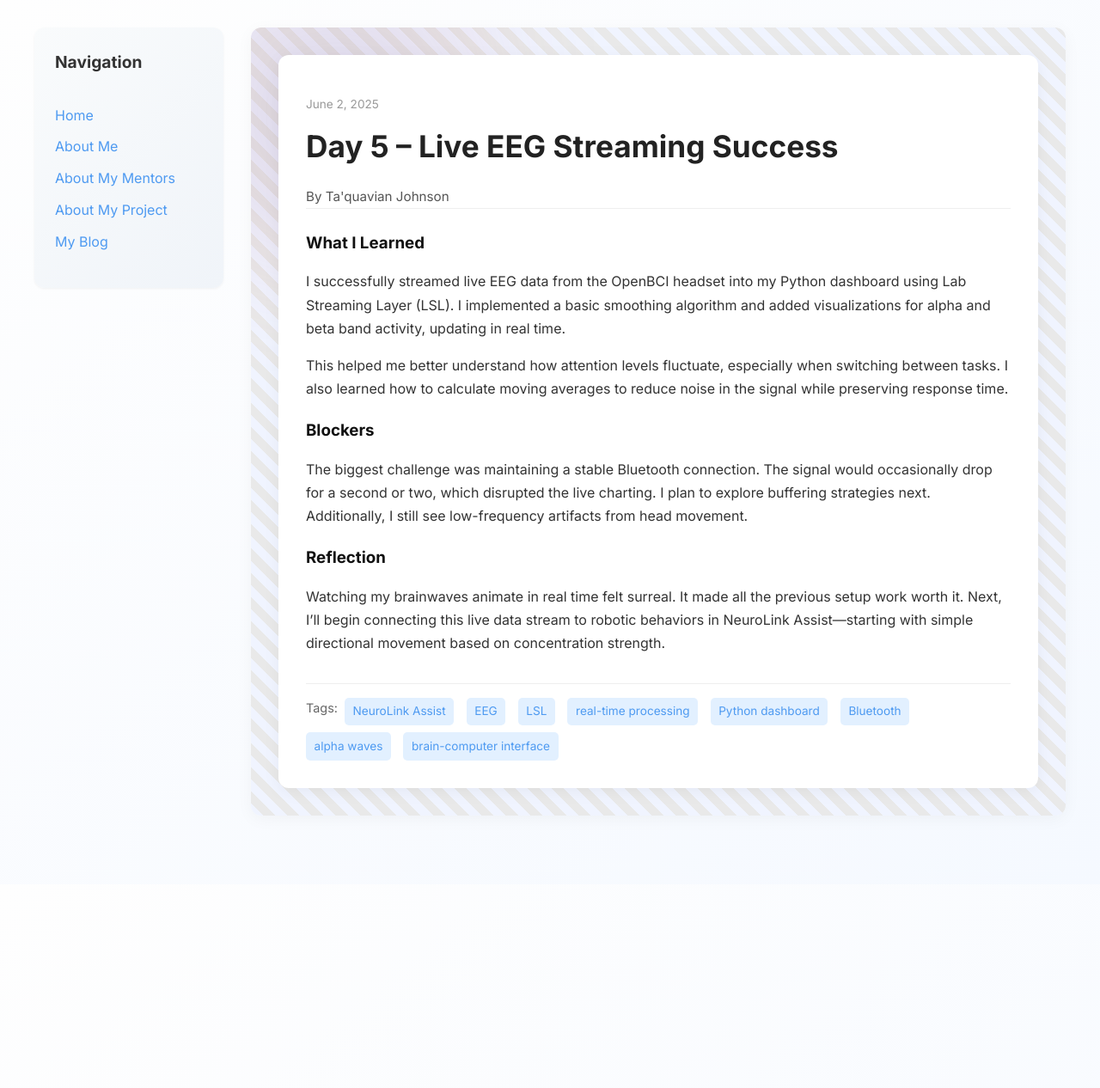
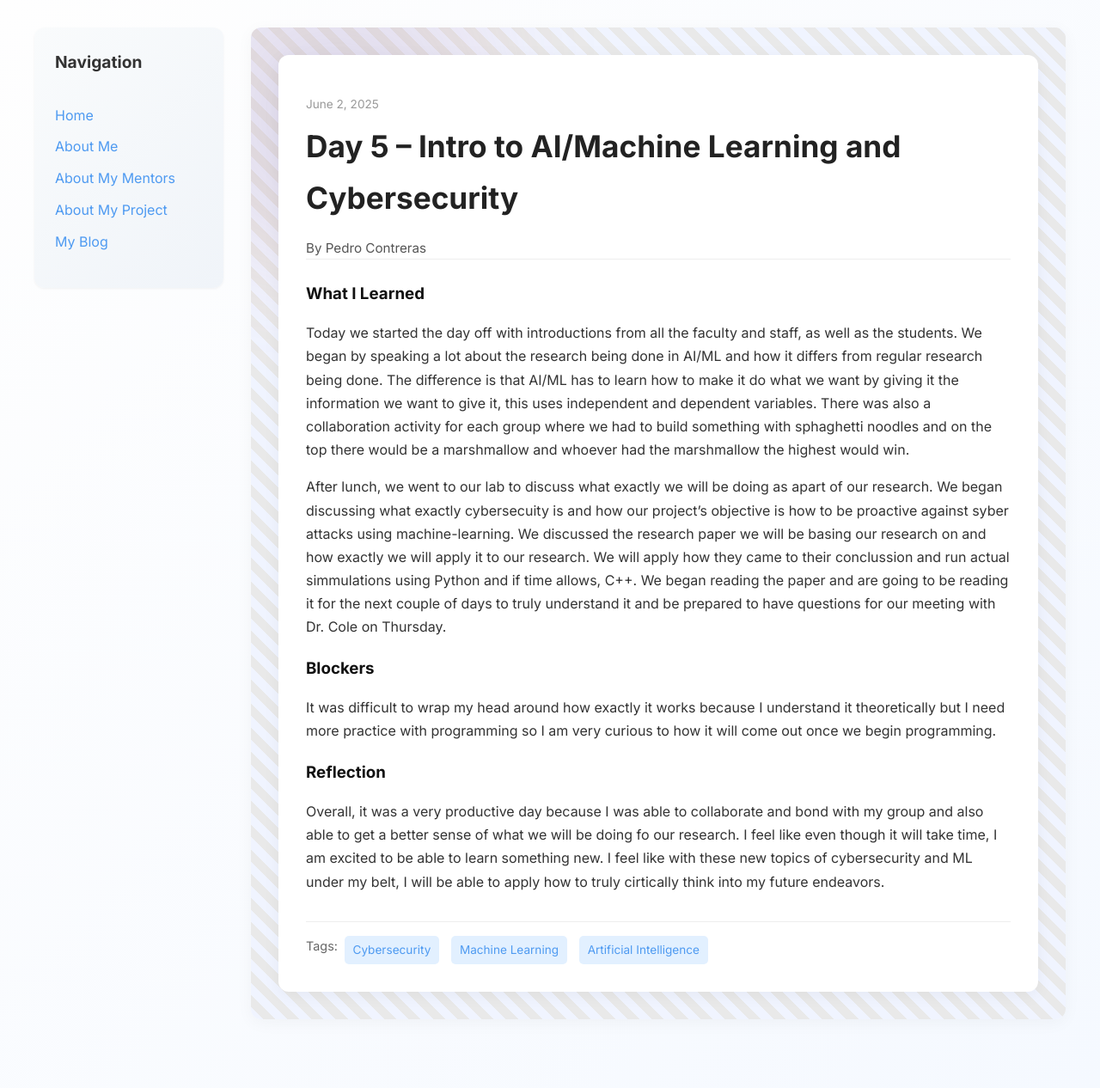
Before and after one commit to pedrocon42/pedrocon42.github.io, a Jekyll site: the page built from _posts/2025-06-02-day-5.md, in a window 1280 px wide. Shown: the whole page at 86% size. Built offline with Jekyll 4.4.1, drawn with Linux system fonts in a browser that asks for light colours; before the commit the page ends 1029 px from its top, so only the background shows below that.

Commit message:
Update 2025-06-02-day-5.md

```diff
--- a/_posts/2025-06-02-day-5.md
+++ b/_posts/2025-06-02-day-5.md
@@ -1,19 +1,21 @@
 ---
 layout: post
-title: "Day 5 – Live EEG Streaming Success"
+title: "Day 5 – Intro to AI/Machine Learning and Cybersecurity"
 date: 2025-06-02
-author: Ta'quavian Johnson
+author: Pedro Contreras
 permalink: /day5.html
-tags: ["NeuroLink Assist", "EEG", "LSL", "real-time processing", "Python dashboard", "Bluetooth", "alpha waves", "brain-computer interface"]
+tags: ["Cybersecurity", "Machine Learning","Artificial Intelligence"]
 
 what_i_learned: |
-  I successfully streamed live EEG data from the OpenBCI headset into my Python dashboard using Lab Streaming Layer (LSL). I implemented a basic smoothing algorithm and added visualizations for alpha and beta band activity, updating in real time.
+  Today we started the day off with introductions from all the faculty and staff, as well as the students. We began by speaking a lot about the research being done in AI/ML and how it differs from regular research being done. The difference is that AI/ML has to learn how to make it do what we want by giving it the information we want to give it, this uses independent and dependent variables. There was also a collaboration activity for each group where we had to build something with sphaghetti noodles and on the top there would be a marshmallow and whoever had the marshmallow the highest would win.
 
-  This helped me better understand how attention levels fluctuate, especially when switching between tasks. I also learned how to calculate moving averages to reduce noise in the signal while preserving response time.
+  After lunch, we went to our lab to discuss what exactly we will be doing as apart of our research. We began discussing what exactly cybersecuity is and how our project's objective is how to be proactive against syber attacks using machine-learning. We discussed the research paper we will be basing our research on and how exactly we will apply it to our research. We will apply how they came to their conclussion and run actual simmulations using Python and if time allows, C++. We began reading the paper and are going to be reading it for the next couple of days to truly understand it and be prepared to have questions for our meeting with Dr. Cole on Thursday.
 
 blockers: |
-  The biggest challenge was maintaining a stable Bluetooth connection. The signal would occasionally drop for a second or two, which disrupted the live charting. I plan to explore buffering strategies next. Additionally, I still see low-frequency artifacts from head movement.
+  It was difficult to wrap my head around how exactly it works because I understand it theoretically but I need more practice with programming so I am very curious to how it will come out once we begin programming.
+
 
 reflection: |
-  Watching my brainwaves animate in real time felt surreal. It made all the previous setup work worth it. Next, I’ll begin connecting this live data stream to robotic behaviors in NeuroLink Assist—starting with simple directional movement based on concentration strength.
+  Overall, it was a very productive day because I was able to collaborate and bond with my group and also able to get a better sense of what we will be doing fo our research. I feel like even though it will take time, I am excited to be able to learn something new. I feel like with these new topics of cybersecurity and ML under my belt, I will be able to apply how to truly cirtically think into my future endeavors.
+
 ---
```
